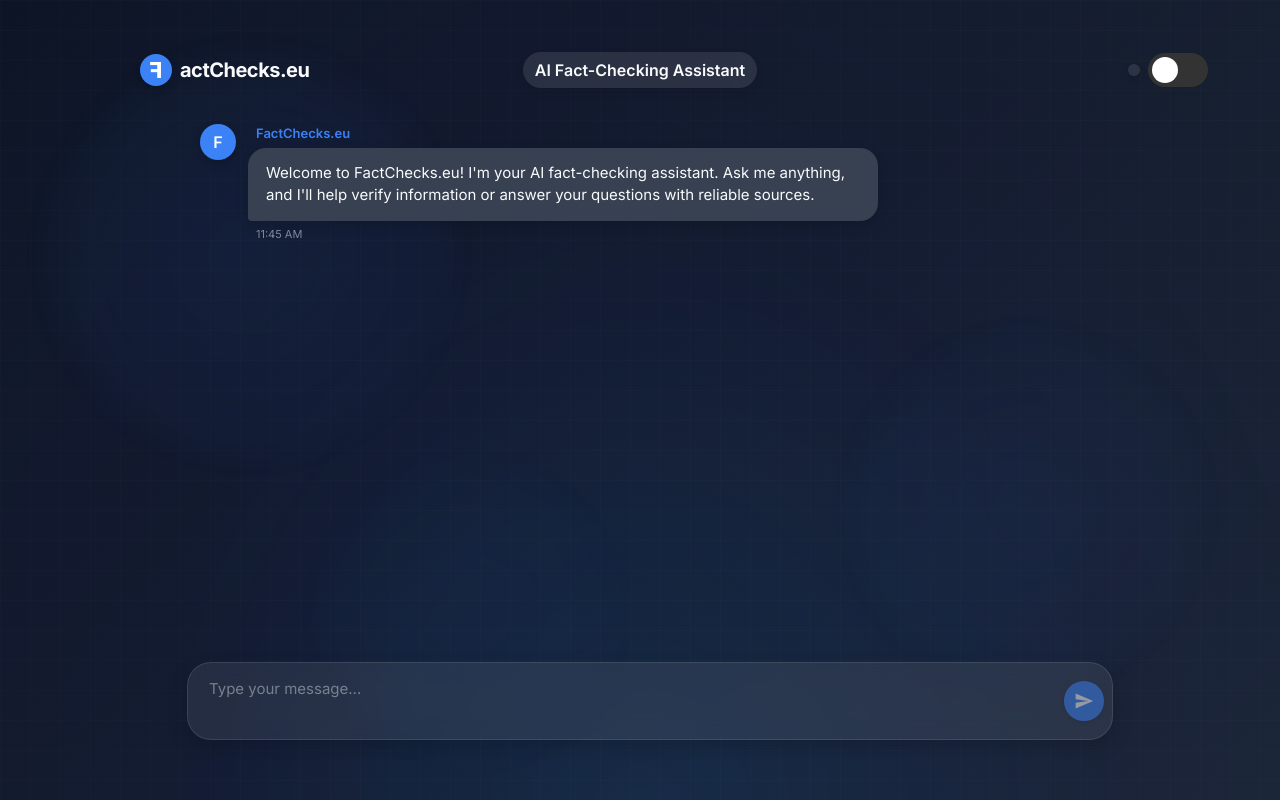
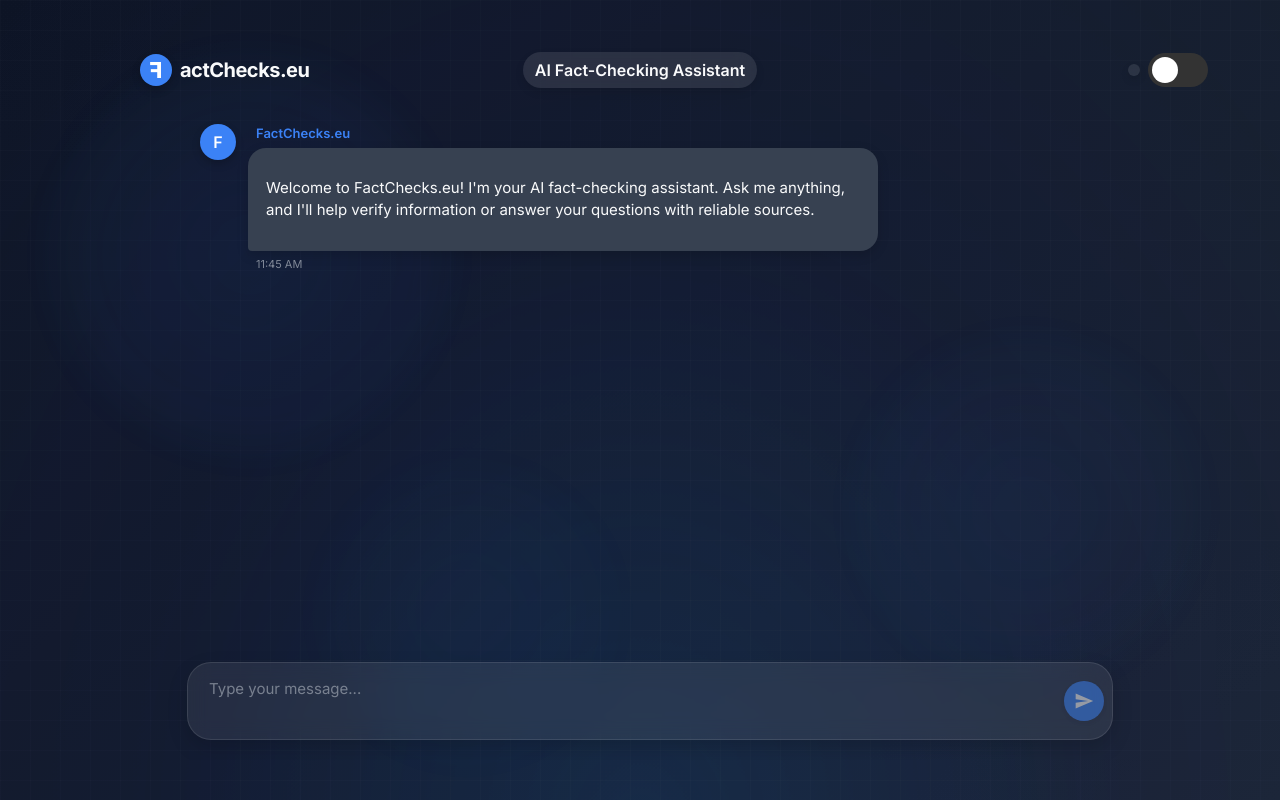
Before and after one commit to alexandrufactchecks/f-chat-app-next, a Next.js app: page / in a window 1280 px wide. Built offline with nearby package versions, Linux system fonts and the light colour scheme; a web font is replaced by a local one.

Commit message:
Initial commit

```diff
--- a/package.json
+++ b/package.json
@@ -12,6 +12,7 @@
     "next": "15.2.1",
     "react": "^19.0.0",
     "react-dom": "^19.0.0",
+    "react-markdown": "^10.1.0",
     "uuid": "^11.1.0"
   },
   "devDependencies": {
--- a/src/components/chat/ChatMessages.tsx
+++ b/src/components/chat/ChatMessages.tsx
@@ -2,6 +2,7 @@
 
 import React, { useRef, useEffect } from 'react';
 import styles from './ChatMessages.module.css';
+import ReactMarkdown from 'react-markdown';
 
 interface Message {
   id: string;
@@ -30,6 +31,12 @@ const ChatMessages: React.FC<ChatMessagesProps> = ({ messages, isLoading = false
     return now.toLocaleTimeString([], { hour: '2-digit', minute: '2-digit' });
   };
 
+  // Format text with paragraph breaks
+  const formatMessageText = (text: string) => {
+    // For sent messages (user messages), just display the plain text
+    return text;
+  };
+
   return (
     <div className={styles.chatMessages}>
       <div className={styles.messagesContainer}>
@@ -42,7 +49,7 @@ const ChatMessages: React.FC<ChatMessagesProps> = ({ messages, isLoading = false
           >
             {message.type === 'received' && (
               <div className={styles.avatar}>
-                <span>F</span>
+                <span className={styles.mirroredF}>F</span>
               </div>
             )}
             <div className={styles.bubbleContainer}>
@@ -54,7 +61,47 @@ const ChatMessages: React.FC<ChatMessagesProps> = ({ messages, isLoading = false
                   message.type === 'sent' ? styles.sent : styles.received
                 }`}
               >
-                {message.text}
+                {message.type === 'sent' ? (
+                  message.text
+                ) : (
+                  <div className={styles.formattedMessage}>
+                    <ReactMarkdown
+                      components={{
+                        h1: ({ node, ...props }) => <h1 className={styles.heading1} {...props} />,
+                        h2: ({ node, ...props }) => <h2 className={styles.heading2} {...props} />,
+                        h3: ({ node, children, ...props }) => {
+                          // Extract emoji from h3 headings to use as data attributes for styling
+                          const content = children?.toString() || '';
+                          // Extract the emoji + category prefix
+                          const match = content.match(/^([📝🔎📊✅🧐⚖️]\s+[A-Z]+):/);
+                          const dataContent = match ? match[1] : '';
+
+                          return (
+                            <h3
+                              className={styles.heading3}
+                              data-content={dataContent}
+                              {...props}
+                            />
+                          );
+                        },
+                        p: ({ node, ...props }) => <p className={styles.paragraph} {...props} />,
+                        ul: ({ node, ...props }) => <ul className={styles.unorderedList} {...props} />,
+                        ol: ({ node, ...props }) => <ol className={styles.orderedList} {...props} />,
+                        li: ({ node, ...props }) => <li className={styles.listItem} {...props} />,
+                        code: ({ node, inline, ...props }) =>
+                          inline ?
+                            <code className={styles.inlineCode} {...props} /> :
+                            <div className={styles.codeBlock}><code {...props} /></div>,
+                        pre: ({ node, ...props }) => <pre className={styles.codeBlockContainer} {...props} />,
+                        hr: ({ node, ...props }) => <hr className={styles.divider} {...props} />,
+                        blockquote: ({ node, ...props }) => <blockquote className={styles.blockquote} {...props} />,
+                        strong: ({ node, ...props }) => <strong className={styles.emphasis} {...props} />,
+                      }}
+                    >
+                      {message.text}
+                    </ReactMarkdown>
+                  </div>
+                )}
               </div>
               <div className={styles.messageTime}>{formatTime()}</div>
             </div>
@@ -64,7 +111,7 @@ const ChatMessages: React.FC<ChatMessagesProps> = ({ messages, isLoading = false
         {isLoading && (
           <div className={`${styles.messageWrapper} ${styles.receivedWrapper}`}>
             <div className={styles.avatar}>
-              <span>F</span>
+              <span className={styles.mirroredF}>F</span>
             </div>
             <div className={styles.bubbleContainer}>
               <div className={styles.messageSender}>FactChecks.eu</div>
```
Also changed, not shown: DOCUMENTATION.txt, 1 other file (tests, documents, lock files or other folders).
